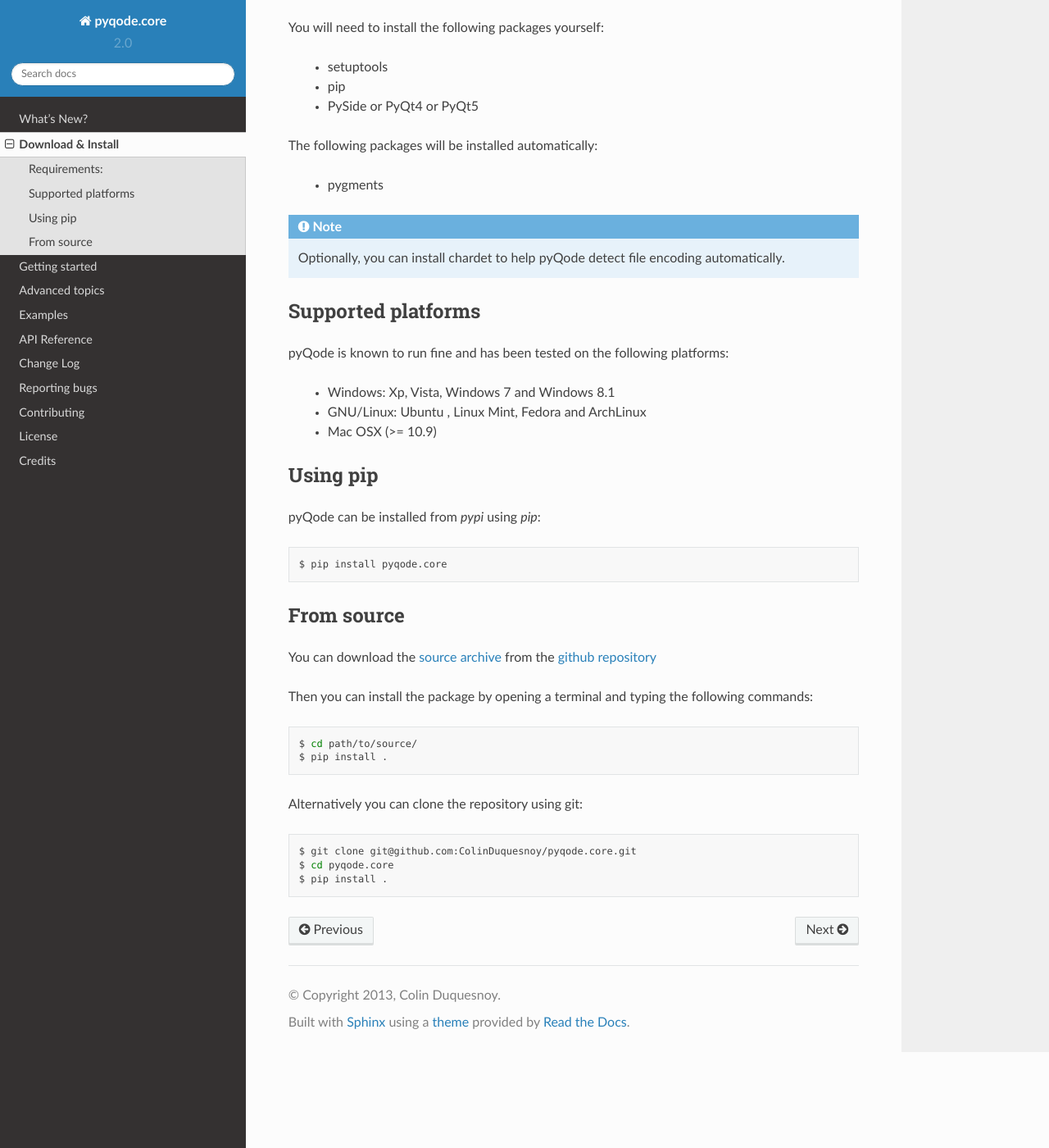
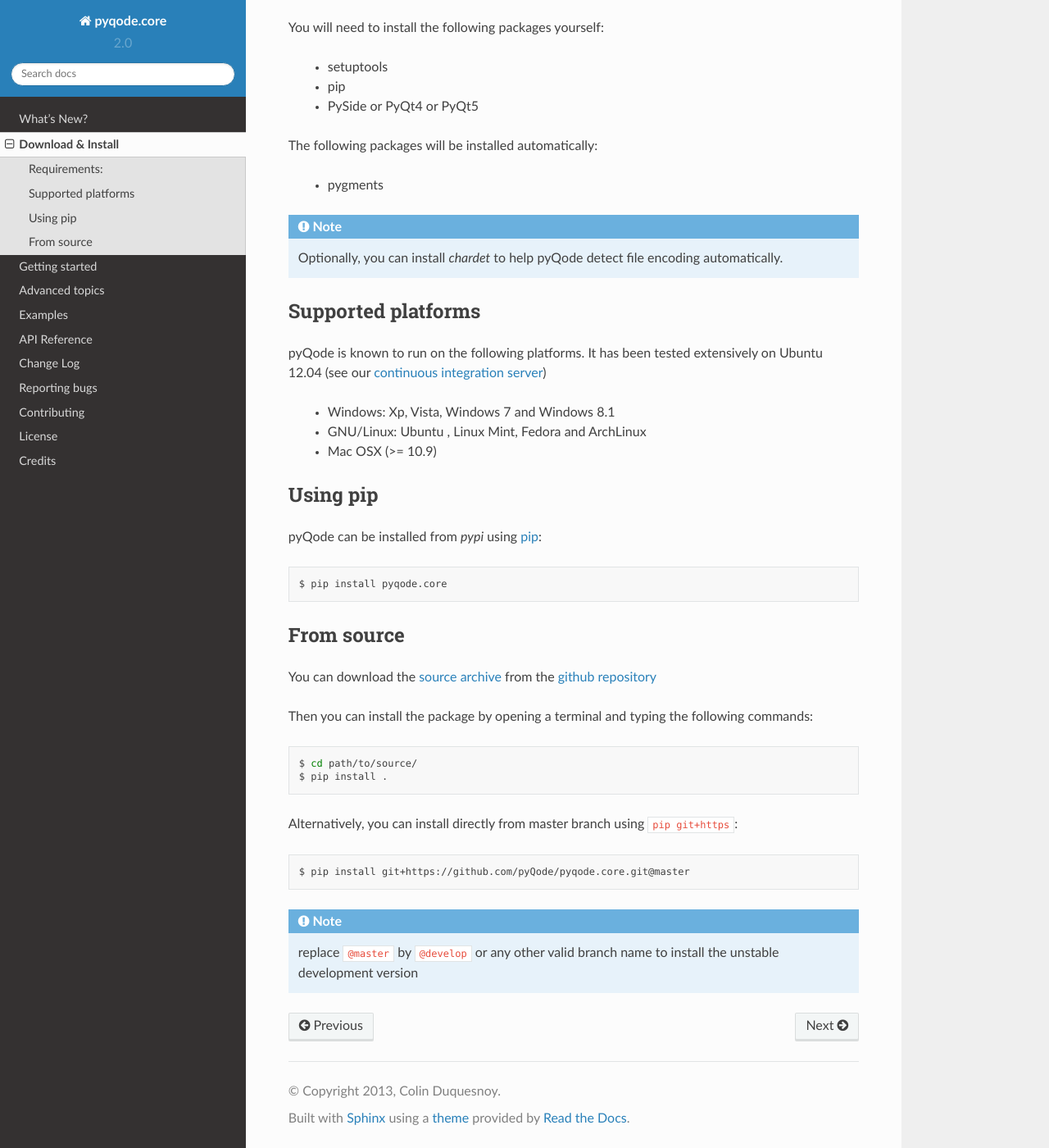
Before and after one commit to pyQode/pyqode.core, a Sphinx documentation site: the page built from doc/source/download.rst, in a window 1280 px wide and 1400 px high, scrolled down 242 px. Shown: the whole window at 82% size. Built offline with Sphinx 7.4.7 and the Read the Docs theme 2.0.0, drawn with Linux system fonts in a browser that asks for light colours; formulas are drawn with MathJax 3.

Commit message:
Improves documentation
fix a few typose, improve spelling and add a note about modes install order.

```diff
--- a/doc/source/download.rst
+++ b/doc/source/download.rst
@@ -17,27 +17,31 @@
 
     - pygments
 
-.. note:: Optionally, you can install chardet to help pyQode detect
+.. note:: Optionally, you can install *chardet* to help pyQode detect
           file encoding automatically.
 
 Supported platforms
 -------------------
 
-pyQode is known to run fine and has been tested on the following platforms:
+pyQode is known to run on the following platforms. It has been tested
+extensively on Ubuntu 12.04 (see our `continuous integration server`_)
 
     - Windows: Xp, Vista, Windows 7 and Windows 8.1
     - GNU/Linux: Ubuntu , Linux Mint, Fedora and ArchLinux
     - Mac OSX (>= 10.9)
 
+.. _continuous integration server: https://travis-ci.org/pyQode/pyqode.core
 
 Using pip
 ---------
 
-pyQode can be installed from *pypi* using *pip*:
+pyQode can be installed from *pypi* using `pip`_:
 
 .. code-block:: bash
 
     $ pip install pyqode.core
+
+.. _pip: https://pypi.python.org/pypi/pip
 
 From source
 -----------
@@ -52,13 +56,16 @@
     $ cd path/to/source/
     $ pip install .
 
-Alternatively you can clone the repository using git:
+
+Alternatively, you can install directly from master branch using
+``pip git+https``:
 
 .. code-block:: bash
 
-    $ git clone git@github.com:ColinDuquesnoy/pyqode.core.git
-    $ cd pyqode.core
-    $ pip install .
+    $ pip install git+https://github.com/pyQode/pyqode.core.git@master
+
+.. note:: replace ``@master`` by ``@develop`` or any other valid branch name
+    to install the unstable development version
 
 .. _source archive: https://github.com/pyQode/pyqode.core/archive/master.zip
 .. _github repository: https://github.com/pyQode/pyqode.core
--- a/doc/source/examples.rst
+++ b/doc/source/examples.rst
@@ -14,7 +14,8 @@
 Basic example
 -------------
 
-This example show how to use a pre-made editor.
+This is the most basic example. It starts and configures a very simple editor
+with only a few modes and panels.
 
 Frontend:
 +++++++++
```
Also changed, not shown: doc/source/advanced.rst (+28 -21 lines), doc/source/getting_started.rst (+44 -20 lines), doc/source/whats_new.rst (+4 -3 lines).
